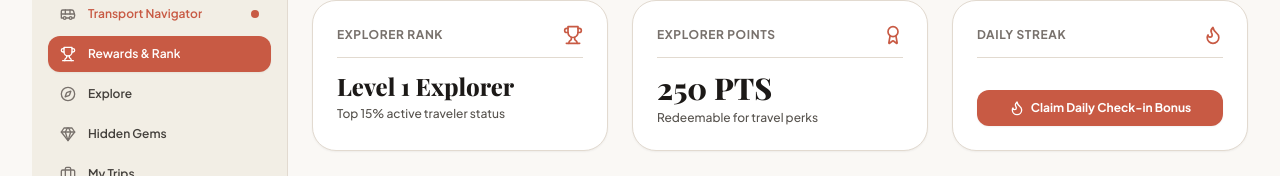
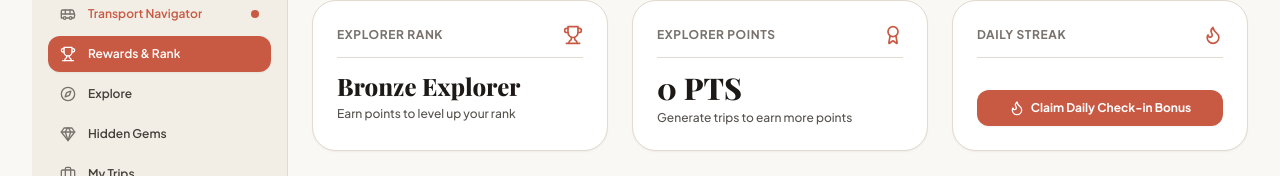
Before and after one commit to SABUJ123472/Travelginne, a React (Vite) app in the folder Frontend/: page /rewards in a window 1280 px wide. Shown: the part 304-480 px from the top of the page. Built offline with nearby package versions, Linux system fonts and the light colour scheme; no server answers; sample sign-in values are in the browser's storage; a web font is replaced by a local one.

Commit message:
fix(rewards): daily check-in now correctly awards +50pts via claimDailyBonus, fix hardcoded 250 pts fallback display

```diff
--- a/Frontend/src/pages/LeaderboardRewardsPage.jsx
+++ b/Frontend/src/pages/LeaderboardRewardsPage.jsx
@@ -7,6 +7,7 @@ export default function LeaderboardRewardsPage() {
   const [userStats, setUserStats]     = useState(null);
   const [loading, setLoading]         = useState(true);
   const [checkedIn, setCheckedIn]     = useState(false);
+  const [bonusToast, setBonusToast]   = useState(null);
 
   const fetchRewardData = async () => {
     setLoading(true);
@@ -34,16 +35,31 @@ export default function LeaderboardRewardsPage() {
 
   const handleCheckIn = async () => {
     try {
-      const res = await rewardService.checkIn();
+      // claimDailyBonus gives exactly +50 pts
+      const res = await rewardService.claimDailyBonus();
       if (res.data.success) {
         setCheckedIn(true);
+        setBonusToast({ pts: res.data.pointsEarned || 50, total: res.data.totalPoints, rank: res.data.travelerRank });
+        setTimeout(() => setBonusToast(null), 4000);
         fetchRewardData();
       }
     } catch (err) {}
   };
 
   return (
-    <div className="space-y-8 pb-16">
+    <div className="space-y-8 pb-16 relative">
+
+      {/* Daily Bonus Toast */}
+      {bonusToast && (
+        <div className="fixed top-6 right-6 z-50 flex items-center gap-3 px-5 py-3.5 rounded-2xl bg-[#19232d] text-white shadow-2xl border border-emerald-500">
+          <div className="w-9 h-9 rounded-full bg-emerald-600 flex items-center justify-center text-base shrink-0">🔥</div>
+          <div>
+            <p className="text-xs font-bold text-emerald-400 uppercase tracking-wider">Daily Bonus Claimed!</p>
+            <p className="text-sm font-extrabold">+{bonusToast.pts} GeniePoints → {bonusToast.total} Total</p>
+            <p className="text-[10px] text-stone-400 font-medium">{bonusToast.rank}</p>
+          </div>
+        </div>
+      )}
 
       {/* Header Banner */}
       <div className="p-6 sm:p-8 rounded-3xl bg-white border border-[#e2dad0] shadow-sm space-y-2">
@@ -74,9 +90,9 @@ export default function LeaderboardRewardsPage() {
           </div>
           <div>
             <div className="text-2xl font-heritage font-extrabold text-stone-900">
-              {userStats?.rank || 'Level 1 Explorer'}
+              {userStats?.rank || userStats?.travelerRank || 'Bronze Explorer'}
             </div>
-            <p className="text-xs text-stone-600 font-medium mt-1">Top 15% active traveler status</p>
+            <p className="text-xs text-stone-600 font-medium mt-1">Earn points to level up your rank</p>
           </div>
         </div>
 
@@ -88,9 +104,9 @@ export default function LeaderboardRewardsPage() {
           </div>
           <div>
             <div className="text-3xl font-heritage font-extrabold text-stone-900">
-              {userStats?.points || 250} PTS
+              {(userStats?.points ?? userStats?.geniePoints ?? 0)} PTS
             </div>
-            <p className="text-xs text-stone-600 font-medium mt-1">Redeemable for travel perks</p>
+            <p className="text-xs text-stone-600 font-medium mt-1">Generate trips to earn more points</p>
           </div>
         </div>
 
--- a/Frontend/src/services/api.js
+++ b/Frontend/src/services/api.js
@@ -98,6 +98,7 @@ export const rewardService = {
   getLeaderboard: () => api.get('/rewards/leaderboard'),
   getUserStats: () => api.get('/rewards/user-stats'),
   checkIn: (data) => api.post('/rewards/check-in', data || {}),
+  claimDailyBonus: () => api.post('/rewards/daily-bonus'),
   awardDestination: (destination) => api.post('/rewards/destination', { destination }),
 };
 
```
